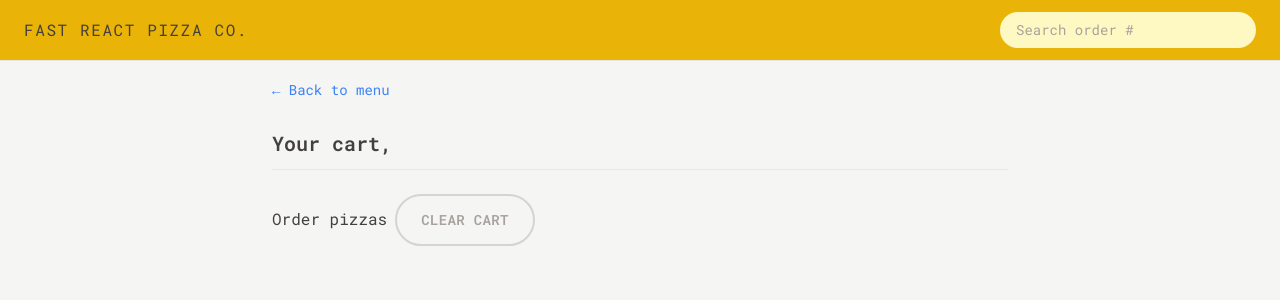
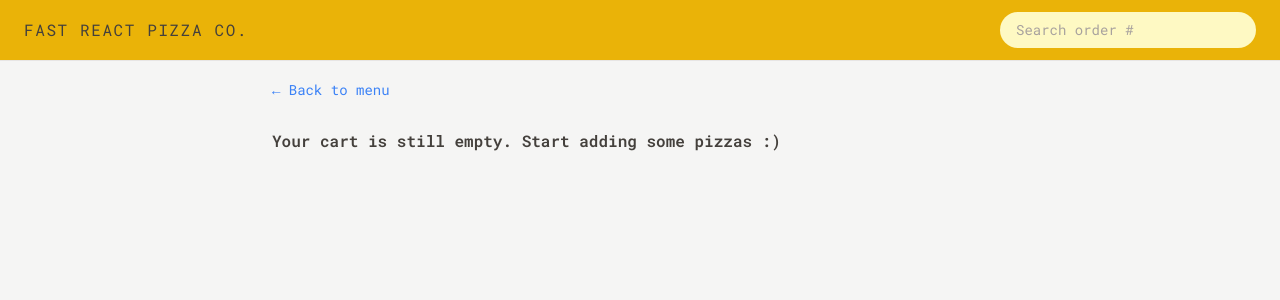
Before and after one commit to thanasisxatz1997/pizzaOrdering-web-app, a React (Vite) app: page /cart in a window 1280 px wide. Shown: the top 300 px of the page. Built offline with nearby package versions, Linux system fonts and the light colour scheme.

Commit message:
DeleteItemComponent

```diff
--- a/src/features/cart/Cart.jsx
+++ b/src/features/cart/Cart.jsx
@@ -7,6 +7,7 @@ import { getCart } from './cartSlice';
 import { getUsername } from '../user/userSlice';
 import { useDispatch } from 'react-redux';
 import { clearCart } from './cartSlice';
+import EmptyCart from './EmptyCart';
 
 const fakeCart = [
   {
@@ -41,6 +42,8 @@ function Cart() {
     dispatch(clearCart());
   }
 
+  if (!cart.length) return <EmptyCart />;
+
   return (
     <div className="px-4 py-3">
       <LinkButton to="/menu">&larr; Back to menu</LinkButton>
@@ -53,7 +56,7 @@ function Cart() {
       </ul>
       <div className="mt-6 space-x-2">
         <Button to="/order/new">Order pizzas</Button>
-        <Button type="secondary" onClick={handleClearCart}>
+        <Button type="secondary" onClick={() => dispatch(clearCart())}>
           Clear cart
         </Button>
       </div>
--- a/src/features/cart/CartItem.jsx
+++ b/src/features/cart/CartItem.jsx
@@ -1,8 +1,16 @@
 import Button from '../../ui/Button';
 import { formatCurrency } from '../../utils/helpers';
+import { useDispatch } from 'react-redux';
+import { deleteItem } from './cartSlice';
+import DeleteItem from './DeleteItem';
 
 function CartItem({ item }) {
+  const dispatch = useDispatch();
   const { pizzaId, name, quantity, totalPrice } = item;
+
+  function handleCartItemDelete() {
+    dispatch(deleteItem(item.pizzaId));
+  }
 
   return (
     <li className="py-3 sm:flex sm:items-center sm:justify-between">
@@ -11,7 +19,7 @@ function CartItem({ item }) {
       </p>
       <div className="flex items-center justify-between sm:gap-6">
         <p className="text-sm font-bold">{formatCurrency(totalPrice)}</p>
-        <Button type="small">Delete</Button>
+        <DeleteItem pizzaId={pizzaId}></DeleteItem>
       </div>
     </li>
   );
--- /dev/null
+++ b/src/features/cart/DeleteItem.jsx
@@ -0,0 +1,14 @@
+import { useDispatch } from 'react-redux';
+import { deleteItem } from './cartSlice';
+import Button from '../../ui/Button';
+
+function DeleteItem({ pizzaId }) {
+  const dispatch = useDispatch();
+  return (
+    <Button type="small" onClick={() => dispatch(deleteItem(pizzaId))}>
+      Delete
+    </Button>
+  );
+}
+
+export default DeleteItem;
--- a/src/features/cart/EmptyCart.jsx
+++ b/src/features/cart/EmptyCart.jsx
@@ -1,11 +1,13 @@
-import { Link } from 'react-router-dom';
+import LinkButton from '../../ui/LinkButton';
 
 function EmptyCart() {
   return (
-    <div>
-      <Link to="/menu">&larr; Back to menu</Link>
+    <div className="px-4 py-3">
+      <LinkButton to="/menu">&larr; Back to menu</LinkButton>
 
-      <p>Your cart is still empty. Start adding some pizzas :)</p>
+      <p className="mt-7 font-semibold">
+        Your cart is still empty. Start adding some pizzas :)
+      </p>
     </div>
   );
 }
--- a/src/features/cart/cartSlice.js
+++ b/src/features/cart/cartSlice.js
@@ -10,8 +10,17 @@ const cartSlice = createSlice({
   reducers: {
     addItem(state, action) {
       //payload=newItem
-      state.cart.push(action.payload);
-      console.log(action.payload);
+      //   state.cart.push(action.payload);
+      const ids = state.cart.map((item) => item?.pizzaId);
+      if (ids.includes(action.payload.pizzaId)) {
+        console.log('is included');
+        const item = state.cart.find((item) => item.pizzaId === action.payload);
+        item.quantity++;
+        item.totalPrice = item.quantity * item.unitPrice;
+      } else {
+        console.log('NOT INCLUDED');
+        state.cart.push(action.payload);
+      }
     },
     deleteItem(state, action) {
       //payload=pizzaId
```
Also changed, not shown: test.txt.
